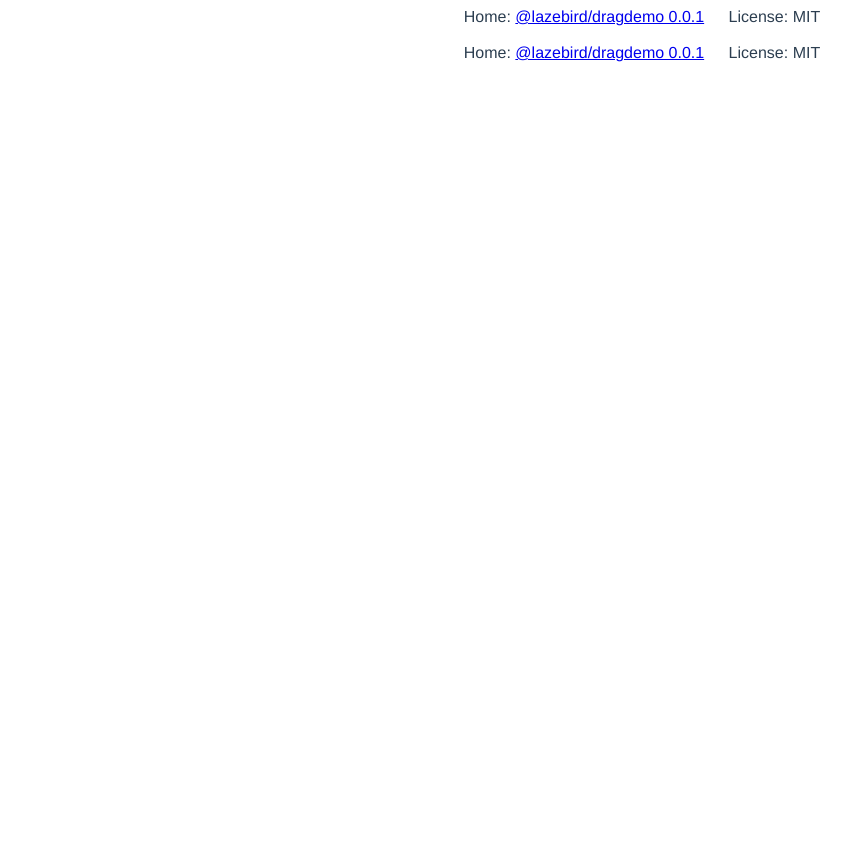
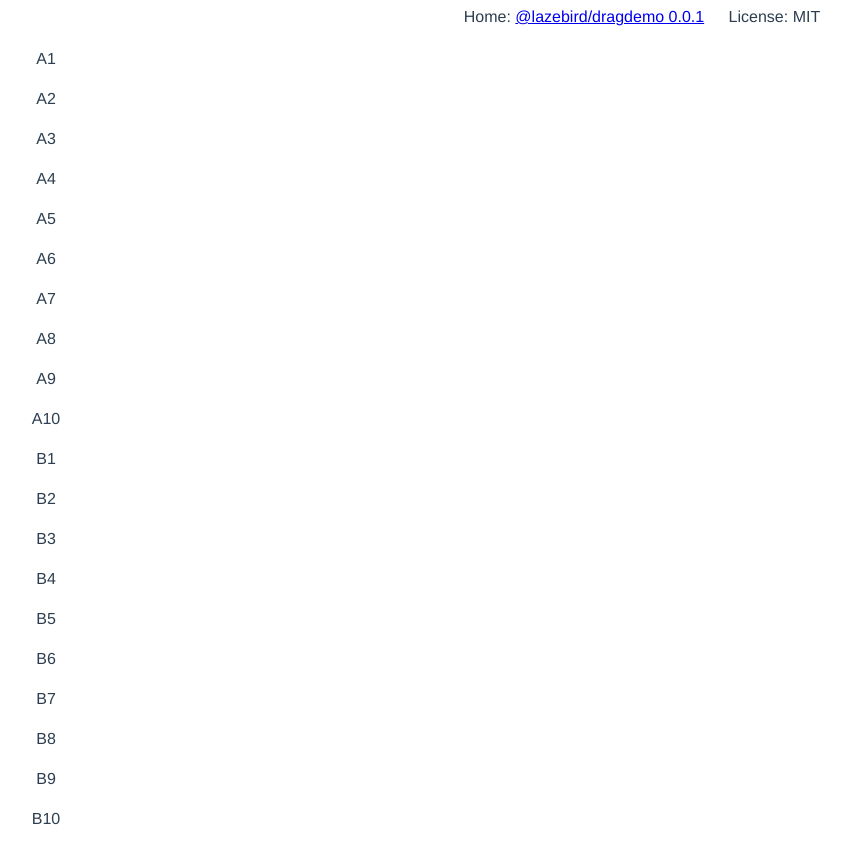
Before and after one commit to lazebird/dragdemo, a Vue app: page / in a window 1280 px wide. Shown: the whole page, without its empty margins (8-859 px from the left). Before the commit the page ends 800 px from the top, so only its background shows below. Built offline with nearby package versions, Linux system fonts and the light colour scheme.

Commit message:
fix: use elem for sort

```diff
--- a/package.json
+++ b/package.json
@@ -38,6 +38,8 @@
     "prepare": "husky install"
   },
   "dependencies": {
+    "ant-design-vue": "^3.2.15",
+    "sortablejs": "^1.15.0",
     "vue": "^3.2.31"
   },
   "devDependencies": {
--- a/src/App.vue
+++ b/src/App.vue
@@ -1,11 +1,11 @@
 <template>
   <pkgVue />
   <br />
-  <panelVue />
+  <sortableVue />
 </template>
 <script setup>
   import pkgVue from './views/pkg.vue';
-  import panelVue from './views/panel.vue';
+  import sortableVue from './views/sortable.vue';
 </script>
 <style>
   #app {
--- /dev/null
+++ b/src/views/elem.vue
@@ -0,0 +1,14 @@
+<template>
+  <div>{{ data.text }}</div>
+</template>
+<script setup>
+  defineProps({ data: { type: Object, required: true } });
+</script>
+<style scoped>
+  div {
+    padding: 6px;
+    width: 80px;
+    margin-bottom: 10px;
+    cursor: move;
+  }
+</style>
--- a/src/views/panel.vue
+++ /dev/null
@@ -1,16 +0,0 @@
-<template>
-  <div>
-    <label>Home: </label><a :href="homepage" target="_blank">{{ name }} {{ version }}</a> <label>License: </label>{{ license }}
-  </div>
-</template>
-<script setup>
-  import pkg from '@/../package.json';
-
-  const { name, version, homepage, license } = pkg;
-  document.title = name;
-</script>
-<style scoped>
-  label {
-    margin-left: 20px;
-  }
-</style>
--- /dev/null
+++ b/src/views/sortable.vue
@@ -0,0 +1,60 @@
+<template>
+  <a-row>
+    <a-col :span="12">
+      <div ref="edit_zone">
+        <template v-for="index in 10" :key="index"><elem :data="{ text: 'A' + index }" /></template>
+      </div>
+    </a-col>
+    <a-col :span="12">
+      <div ref="ele_zone">
+        <template v-for="index in 10" :key="index"><elem :data="{ text: 'B' + index }" /></template>
+      </div>
+    </a-col>
+  </a-row>
+</template>
+<script setup>
+  import { onMounted, ref } from 'vue';
+  import Sortable from 'sortablejs';
+  import elem from './elem.vue';
+
+  const edit_zone = ref();
+  const ele_zone = ref();
+
+  function init() {
+    let edit_opt = {
+      group: {
+        name: 'shared',
+        pull: 'clone',
+        put: true,
+      },
+      animation: 150,
+      // onClone: onClone,
+    };
+    new Sortable(edit_zone.value, edit_opt);
+
+    let ele_opt = {
+      group: {
+        name: 'shared',
+        pull: 'clone',
+        put: false,
+      },
+      animation: 150,
+      onEnd: onClone,
+    };
+    new Sortable(ele_zone.value, ele_opt);
+  }
+
+  function onClone(evt) {
+    console.log('evt ', evt);
+    var e = evt.item; // var evt.clone;
+    e.classList.add('new');
+  }
+
+  onMounted(() => init());
+</script>
+<style scoped>
+  .new {
+    background-color: green;
+    color: white;
+  }
+</style>
--- a/vite.config.ts
+++ b/vite.config.ts
@@ -4,7 +4,10 @@ import { resolve } from 'path';
 import Components from 'unplugin-vue-components/vite';
 
 import visualizer from 'rollup-plugin-visualizer';
-const plugins = [];
+
+import { AntDesignVueResolver } from 'unplugin-vue-components/resolvers';
+
+const plugins: any[] = [];
 if (process.env.REPORT === 'true') plugins.push(visualizer({ open: true, gzipSize: true, brotliSize: true }));
 
 function pathResolve(dir: string) {
@@ -35,7 +38,7 @@ export default defineConfig(({ command, mode }) => {
         { find: /#\//, replacement: pathResolve('types') + '/' },
       ],
     },
-    plugins: [vue(), Components({}), ...plugins],
+    plugins: [vue(), Components({ resolvers: [AntDesignVueResolver()] }), ...plugins],
     build: mode === 'demo' ? builddemo : buildlib,
     server: { host: true },
   };
```
Also changed, not shown: 1 other file (tests, documents, lock files or other folders).
